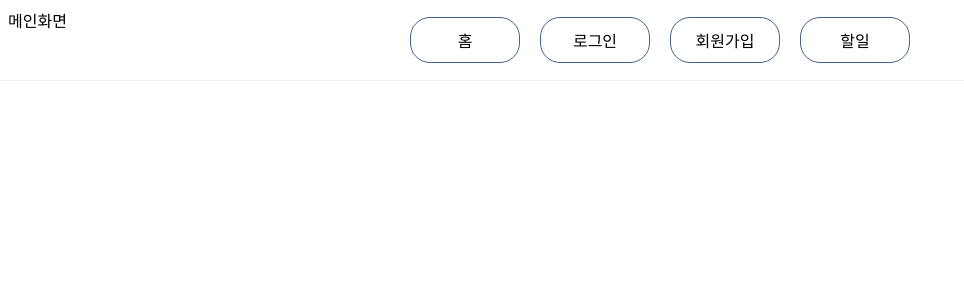
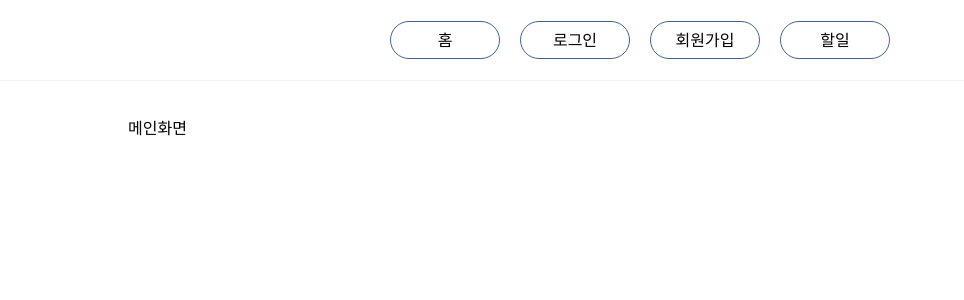
Before and after one commit to mkk00/Todo-List-React-Project-with-Axios, a React (Create React App) app: page / in a window 1280 px wide. Shown: the top 300 px of the page, without its empty margins (0-964 px from the left). Built offline with nearby package versions, Linux system fonts and the light colour scheme.

Commit message:
[feat] add globalstyle

```diff
--- a/src/App.js
+++ b/src/App.js
@@ -1,9 +1,11 @@
 import { Outlet } from 'react-router-dom';
 
+import GlobalStyle from './globalstyle';
 import Nav from './Nav.jsx';
 function App() {
   return (
     <div className="App">
+      <GlobalStyle />
       <Nav />
       <Outlet />
     </div>
--- /dev/null
+++ b/src/globalstyle.js
@@ -0,0 +1,49 @@
+import { createGlobalStyle } from 'styled-components';
+import { normalize } from 'styled-normalize'
+import { reset } from 'styled-reset'
+
+const GlobalStyle = createGlobalStyle`
+  ${reset}
+  ${normalize}
+  html{
+    scroll-behavior: smooth;
+  }
+  body {
+    font-family: "Pretendard Variable", Pretendard, -apple-system, BlinkMacSystemFont, system-ui, Roboto, "Helvetica Neue", "Segoe UI", "Apple SD Gothic Neo", "Noto Sans KR", "Malgun Gothic", "Apple Color Emoji", "Segoe UI Emoji", "Segoe UI Symbol", sans-serif;
+  }
+
+  ::selection {
+    background: #44628E;
+    color: #fff;
+  }
+  ::-moz-selection {
+    background: #44628E;
+    color: #fff;
+  }
+
+  .a11yHidden,
+  legend {
+    display: inline-block;
+    overflow: hidden;
+    position: absolute !important;
+    clip: rect(0, 0, 0, 0);
+    clip-path: inset(50%);
+    width: 1px;
+    height: 1px;
+    margin: -1px;
+  }
+
+  fieldset {
+    padding: 0;
+  }
+  button {
+    cursor: pointer;
+  }
+
+  .container{
+    width: 1024px;
+    margin: 120px auto;
+  }
+`;
+
+export default GlobalStyle;
```
